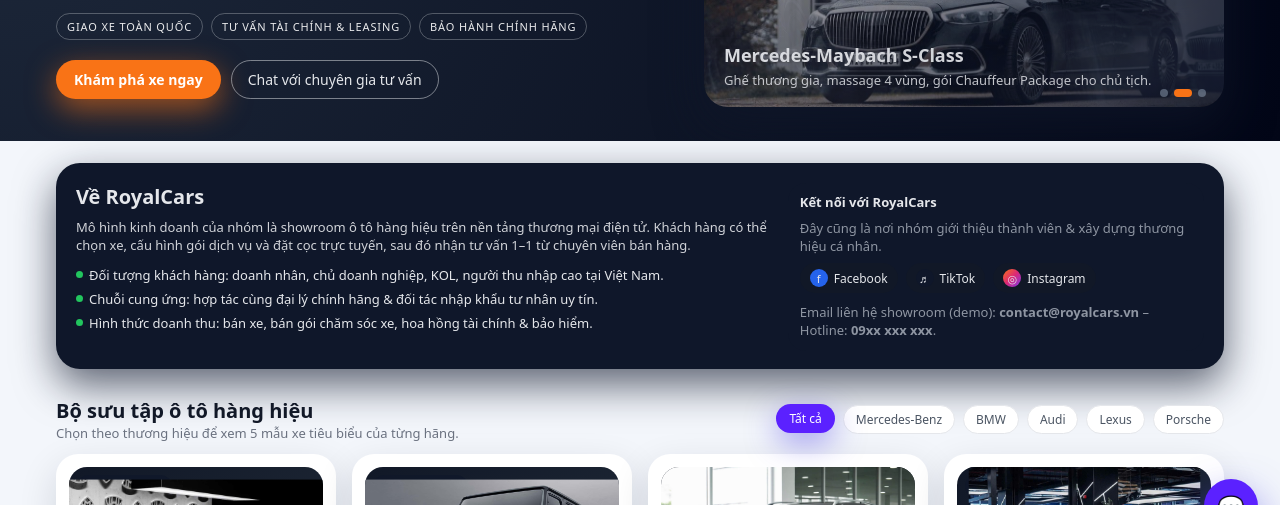
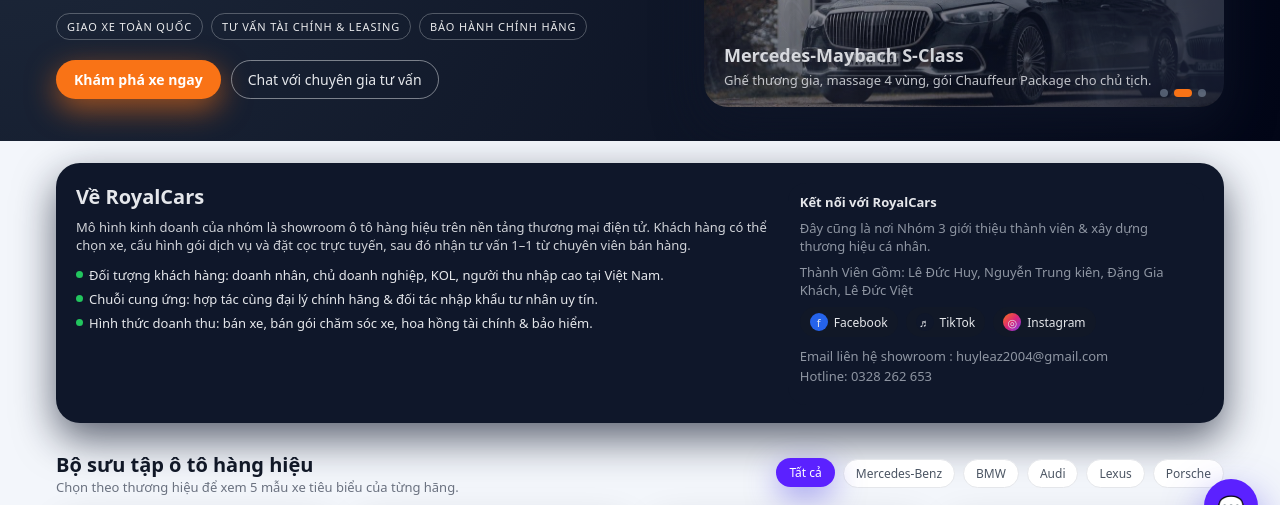
Before and after one commit to huyleaz2004-cmd/Luxury-Cars, a plain HTML site: page index.html in a window 1280 px wide. Shown: the part 245-750 px from the top of the page. Drawn offline with Linux system fonts and the light colour scheme.

Commit message:
Add files via upload

```diff
--- a/index.html
+++ b/index.html
@@ -1194,8 +1194,9 @@
       <div class="social-block" id="lien-he">
         <div class="social-title">Kết nối với RoyalCars</div>
         <p class="form-help" style="margin-bottom:8px;">
-          Đây cũng là nơi nhóm giới thiệu thành viên & xây dựng thương hiệu cá nhân.
+          Đây cũng là nơi Nhóm 3 giới thiệu thành viên & xây dựng thương hiệu cá nhân.
         </p>
+        <p class="form-help" style="margin-bottom:8px;"> Thành Viên Gồm: Lê Đức Huy, Nguyễn Trung kiên, Đặng Gia Khách, Lê Đức Việt </p>
         <div class="social-links">
           <a
             class="facebook"
@@ -1226,9 +1227,8 @@
           </a>
         </div>
         <p class="form-help" style="margin-top:10px;">
-          Email liên hệ showroom (demo): <b>contact@royalcars.vn</b> – Hotline:
-          <b>09xx xxx xxx</b>.
-        </p>
+          Email liên hệ showroom : huyleaz2004@gmail.com </p>
+        <p class="form-help" style="margin-bottom:8px;"> Hotline: 0328 262 653 </p>
       </div>
     </section>
 
```
